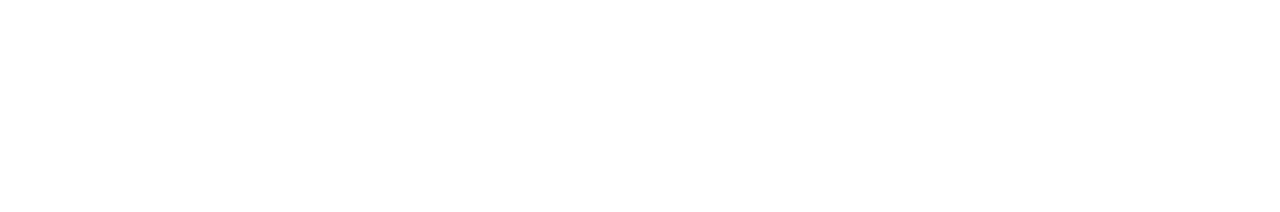
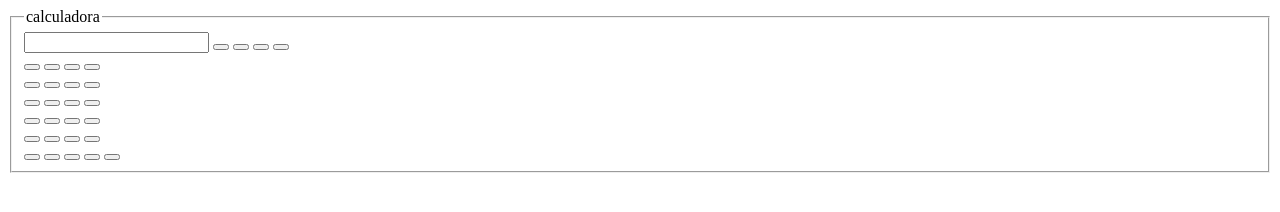
Before and after one commit to anajulia1311/matematica2_2b_2025, a plain HTML site: page create calculadora.html in a window 1280 px wide. Drawn offline with Linux system fonts and the light colour scheme.

Commit message:
Update create calculadora.html

```diff
--- a/create calculadora.html
+++ b/create calculadora.html
@@ -1,9 +1,55 @@
 <!DOCTYPE html>
 <html lang="PT-BR">
-    <head>
-      <title></title>
-    </head>
-    <body>
+<head>
+<title></title>
+<link rel="stylesheet" type="text/css" href="">
+<script>
 
-    </body>
+</script>
+</head>
+<body>
+    <fieldset>
+        <legend>calculadora</legend>
+     <input type="text" id="visor"
+     <button></button>
+
+    <button></button>
+    <button></button>
+    <button></button>
+    <button></button>
+    </br>
+    <button></button>
+    <button></button>
+    <button></button>
+    <button></button>
+</br>
+    <button></button>
+    <button></button>
+    <button></button>
+    <button></button>
+</br>
+    <button></button>
+    <button></button>
+    <button></button>
+    <button></button>
+</br>
+    <button></button>
+    <button></button>
+    <button></button>
+    <button></button>
+</br>
+    <button></button>
+    <button></button>
+    <button></button>
+    <button></button>
+</br>
+    <button></button>
+    <button></button>
+    <button></button>
+    <button></button>
+    <button></button>
+    </fieldset>
+
+
+</body>
 </html>
```
